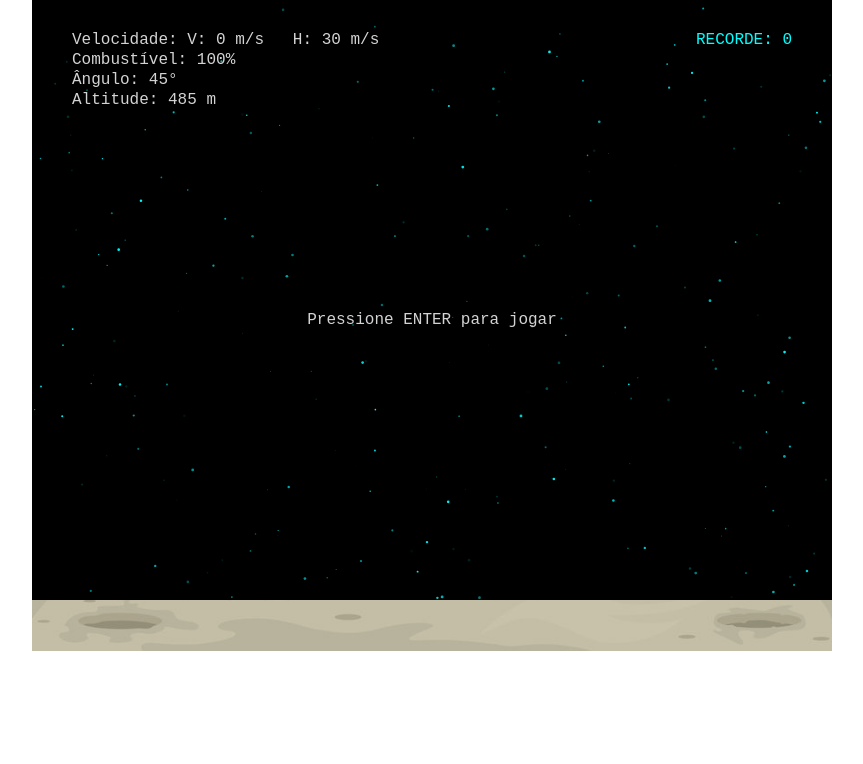
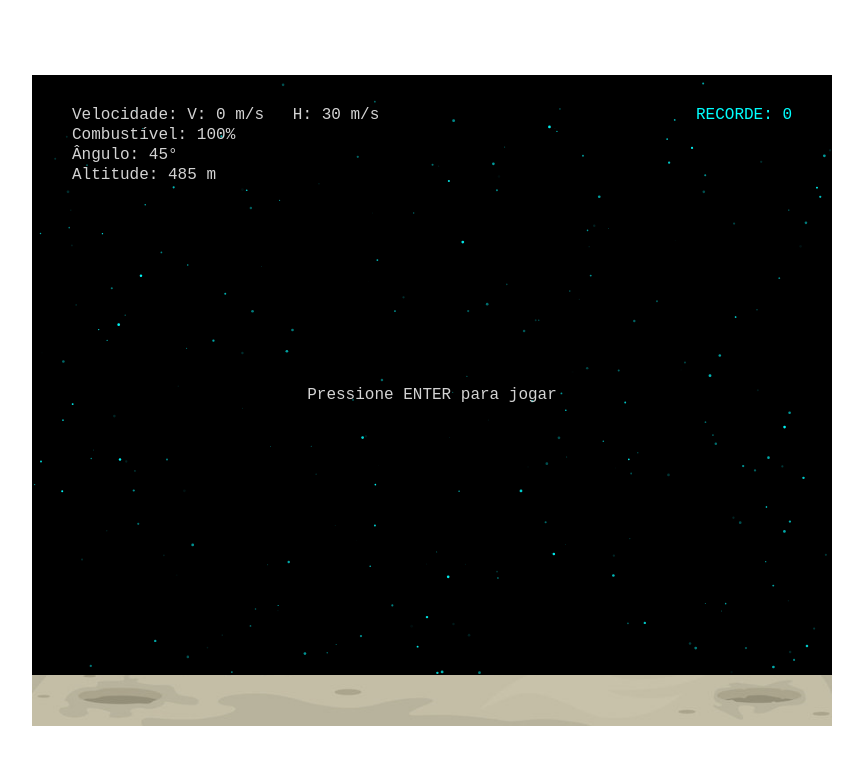
Before and after one commit to JoaoRoccella/lopal-moonlander, a website: page public/index.html in a window 1280 px wide. Shown: the whole page, without its empty margins (208-1071 px from the left). Drawn offline with Linux system fonts and the light colour scheme.

Commit message:
fix: centralização na viewport

```diff
--- a/public/index.html
+++ b/public/index.html
@@ -9,22 +9,25 @@
 
     <style>
         * { margin: 0 }
-        body { width: 100dvw; height: 100dvh; display: flex; justify-content: center; }
+        body { height: 100dvh; display: grid; place-items: center }
+        main { width: 100dvw; height: 100dvh; display: flex; justify-content: center }
         img, canvas { display: block; width: 800px }
-        canvas { position: absolute; top: 0 }
+        canvas { position: absolute; top: calc(50dvh - 325px) }
         #cenario { z-index: 0 }
         #jogo { z-index: 1 }
-        img { position: absolute; top: 600px; z-index: 2}
+        img { position: absolute; top: calc(50dvh + 275px); z-index: 2 }
     </style>
 </head>
 
 <body>
+    <main>
         <canvas id="cenario" width="800" height="600"></canvas>
         <canvas id="jogo" width="800" height="600"></canvas>
         <img src="img/superficieLua.png" alt="Superfície da lua">
         <script src="js/audio.js"></script>
         <script src="js/controle.js"></script>
         <script src="js/moonlander.js"></script>
+    </main>
 </body>
 
 </html>
```
Lines whose indentation alone changed are shown as unchanged.
